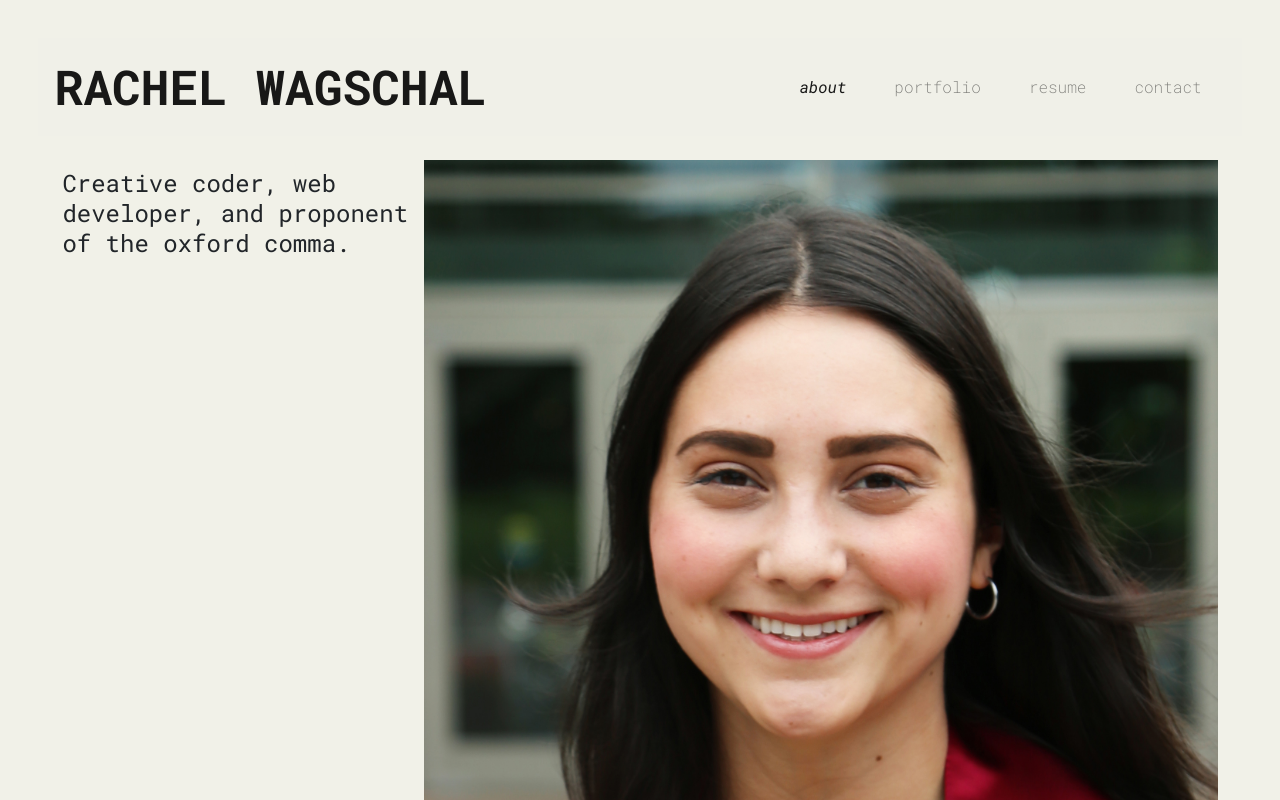
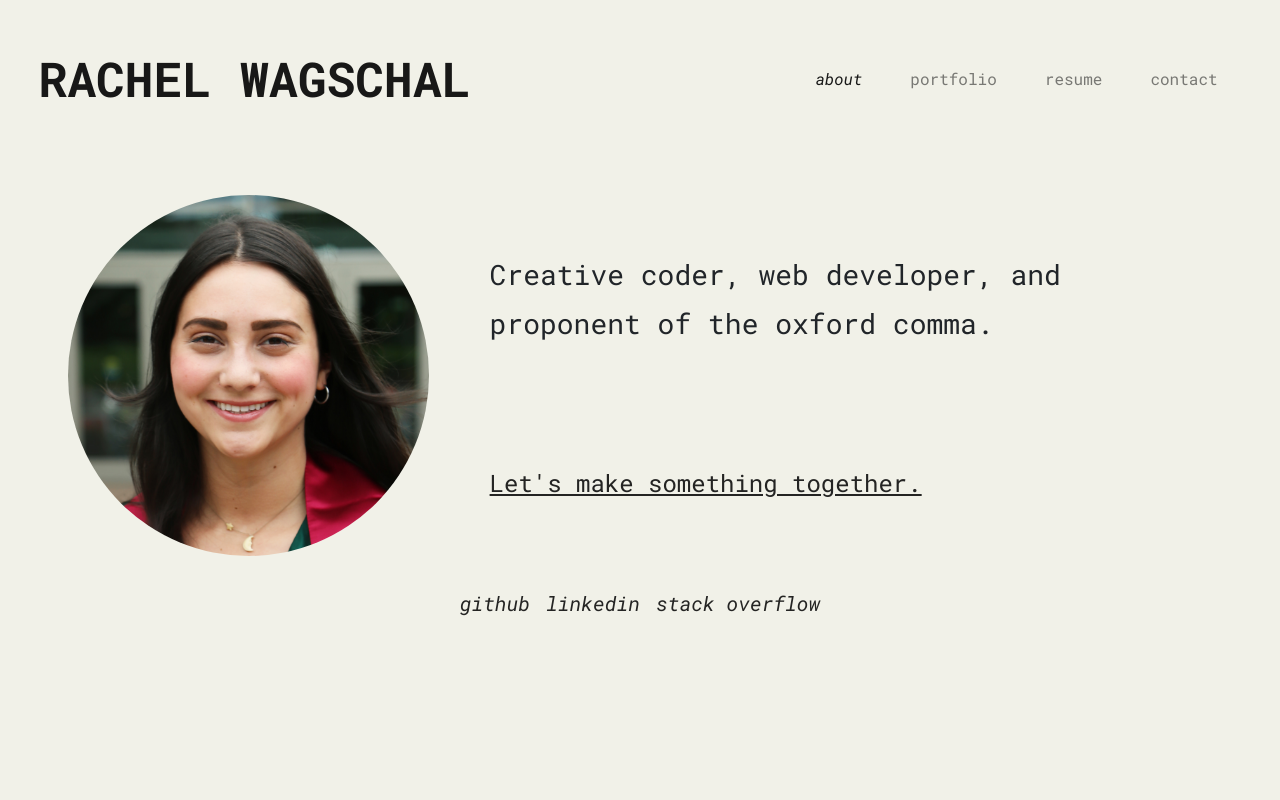
Before and after one commit to rawagschal/rawagschal.github.io, a React (Create React App) app: page / in a window 1280 px wide. Shown: the top 800 px of the page. Built offline with nearby package versions, Linux system fonts and the light colour scheme; the HTML template or start-up script is replaced by a standard one.

Commit message:
about and nav styles w/ custom css

```diff
--- a/src/App.js
+++ b/src/App.js
@@ -1,4 +1,5 @@
 import React, { useState } from 'react';
+// import Jumbotron from 'react-bootstrap/Jumbotron';
 import Navbar, { pages } from './components/Navbar';
 import About from './components/About';
 import Resume from './components/Resume';
@@ -43,11 +44,14 @@ function App() {
         currentPage={currentPage}
         setCurrentPage={setCurrentPage}
       />
-      <main>
-        {currentPageEl}
-
-        <Footer/>
-      </main>
+      <section>
+        <container>
+          <div className="section-wrap">
+            {currentPageEl}
+          </div>
+        </container>
+      </section>
+      <Footer/>
     </>
   );
 }
--- a/src/components/About/index.js
+++ b/src/components/About/index.js
@@ -1,17 +1,21 @@
 import aboutImage from "../../assets/img/about-me.jpg";
+// import "bootstrap/dist/css/bootstrap.min.css";
+import Image from 'react-bootstrap/Image';
 import React from 'react';
 
 function About() {
     return (
-        <section className="about-container">
-            <div className="about-col-1">
+        <>
+            <div className="intro-text">
+                <h2>
+                    Creative coder, web developer, and proponent of the oxford comma.
+                </h2>
+                <a href="mailto:rawagschal@gmail.com">Let's make something together.</a>
+            </div>
 
-                <h3>
-                    Creative coder, web developer, and proponent of the oxford comma.
-                </h3>
-            </div>
-            <img src={aboutImage} className="about-img" alt="Rachel Wagschal on her graduation day from the University of Oregon in June 2019." />
-        </section>
+            <Image src={aboutImage} roundedCircle fluid />
+
+        </>
     );
 }
 
--- a/src/index.css
+++ b/src/index.css
@@ -1,4 +1,5 @@
 @import url('https://fonts.googleapis.com/css2?family=Roboto+Mono:ital,wght@0,200;0,400;0,700;1,200;1,400;1,700&display=swap');
+@import "bootstrap/dist/css/bootstrap.min.css";
 
 :root {
   --bg-1: #f1f1e8;
@@ -10,16 +11,53 @@
 body {
   font-family: 'Roboto Mono', monospace;
   background: var(--bg-1);
-  margin: 3%;
 }
 
-nav {
+/* FONTS */
+
+h1 {
+  line-height: 2em;
+  font-weight: 400;
+  font-size: 2rem;
+}
+
+h2 {
+  font-size: 1.75rem;
+  font-weight: 400;
+  line-height: 1.75em;
+}
+
+h3 {
+  font-size: 1.5rem;
+  font-weight: 400;
+}
+
+p {
+  font-size: 1.5rem;
+  font-weight: 200;
+}
+
+a {
+  display: block;
+  color: var(--text-1);
+  text-decoration: none;
+  font-weight: 400;
+}
+
+a:hover {
+  color: var(--text-1);
+}
+
+/* NAV */
+
+.navbar {
   position: sticky;
   top: 0px;
   display: flex;
-  justify-items: space-between;
-  padding-bottom: 3%;
-  background-color: #f1f1e890;
+  align-content: center;
+  justify-content: space-between;
+  padding: 3%;
+  background-color: #f1f1e8;
 }
 
 .navbar-brand {
@@ -50,68 +88,43 @@ nav {
   margin-right: -20px;
 }
 
-/* nav {
-  display: flex;
-  position: relative;
-  float: right;
-} */
+/* MAIN SECTION */
 
-/* a.active {
-  font-weight: 400;
-  font-style: italic;
-
-} */
-
-main {
-  margin: 1.5em;
+section {
+  margin-right: 3%;
+  margin-left: 3%;
 }
 
-h1,
-h2,
-h3,
-h4,
-h5,
-h6,
-p {
-  margin: .5rem 0;
-  line-height: 1.25;
+.section-wrap {
+  display: flex;
+  flex-direction: row-reverse;
+  margin-top: 3%;
+  margin-bottom: 2%;
+  justify-content: space-around;
 }
 
-h1, h1 a {
-  font-size: 4rem;
-  text-transform: uppercase;
-  font-weight: 700;
-  font-style: italic;
+/* ABOUT SECTION */
+
+.intro-text {
+  max-width: 60%;
+  display: flex;
+  flex-direction: column;
+  flex: 0 1 auto;
+  /* object-fit: fill; */
+  justify-content: space-around;
 }
 
-h2 {
-  font-size: 1.75rem;
-  font-weight: 400;
+.intro-text a {
+  font-size: 1.5rem;
+  text-decoration: underline;
 }
 
-h3 {
-  font-size: 1.5rem;
-  font-weight: 400;
+.img-fluid {
+  max-width: 30%;
 }
 
-p {
-  font-size: 1.5rem;
-  font-weight: 200;
-}
 
-a {
-  display: block;
-  /* transition-property: opacity;
-  transition-duration: 200ms;
-  transition-timing-function: ease; */
-  color: var(--text-1);
-  text-decoration: none;
-  font-weight: 200;
-}
 
-a:hover, a h1:hover, a:active {
-  font-weight: 500; ;
-}
 
 /* footer {
   position:
@@ -147,24 +160,6 @@ ul.footer-items {
 
 .site-title-container {
   margin: 0;
-}
-/* ABOUT SECTION */
-
-.about-container {
-  display: flex;
-  justify-content: space-between;
-}
-
-.about-col-1 {
-  max-width: 70%;
-}
-
-.about-img {
-  min-width: .25em;
-}
-
-span[role="img"] {
-  cursor: default;
 }
 
 /* PORTFOLIO SECTION */
```
Also changed, not shown: 3 other files (tests, documents, lock files or other folders).
